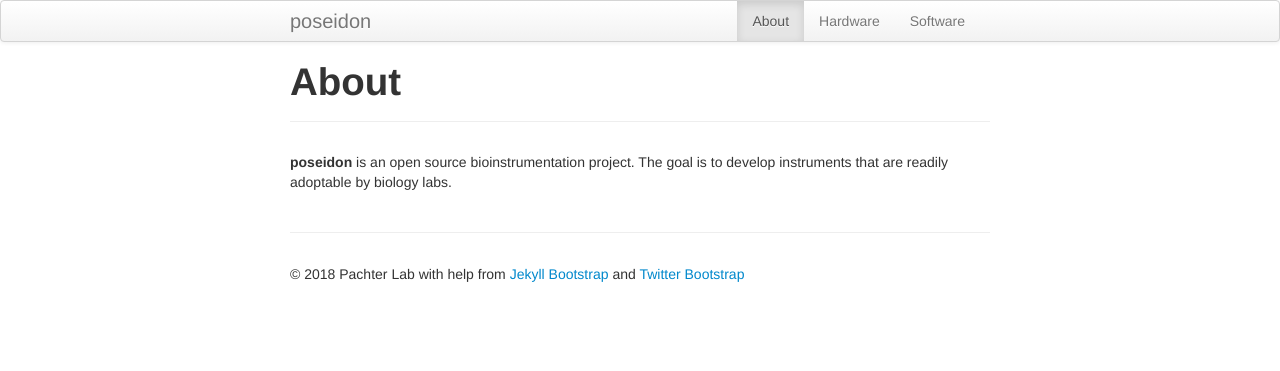
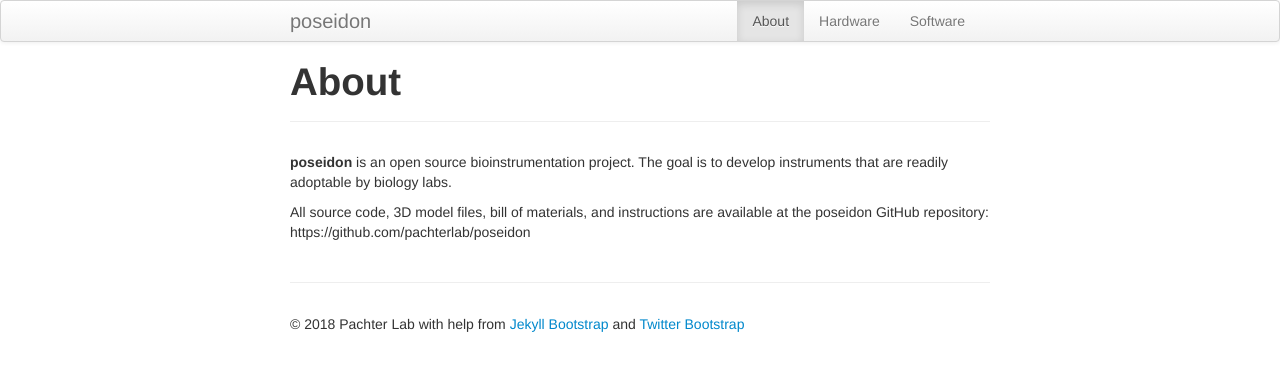
Before and after one commit to pachterlab/poseidon, a Jekyll site: the page built from about.md, in a window 1280 px wide. Shown: the top 371 px of the page. Built offline with Jekyll 4.4.1, drawn with Linux system fonts in a browser that asks for light colours.

Commit message:
Update about.md

```diff
--- a/about.md
+++ b/about.md
@@ -7,3 +7,5 @@ group: navigation
 {% include JB/setup %}
 
 __poseidon__ is an open source bioinstrumentation project. The goal is to develop instruments that are readily adoptable by biology labs.
+
+All source code, 3D model files, bill of materials, and instructions are available at the poseidon GitHub repository: https://github.com/pachterlab/poseidon
```
